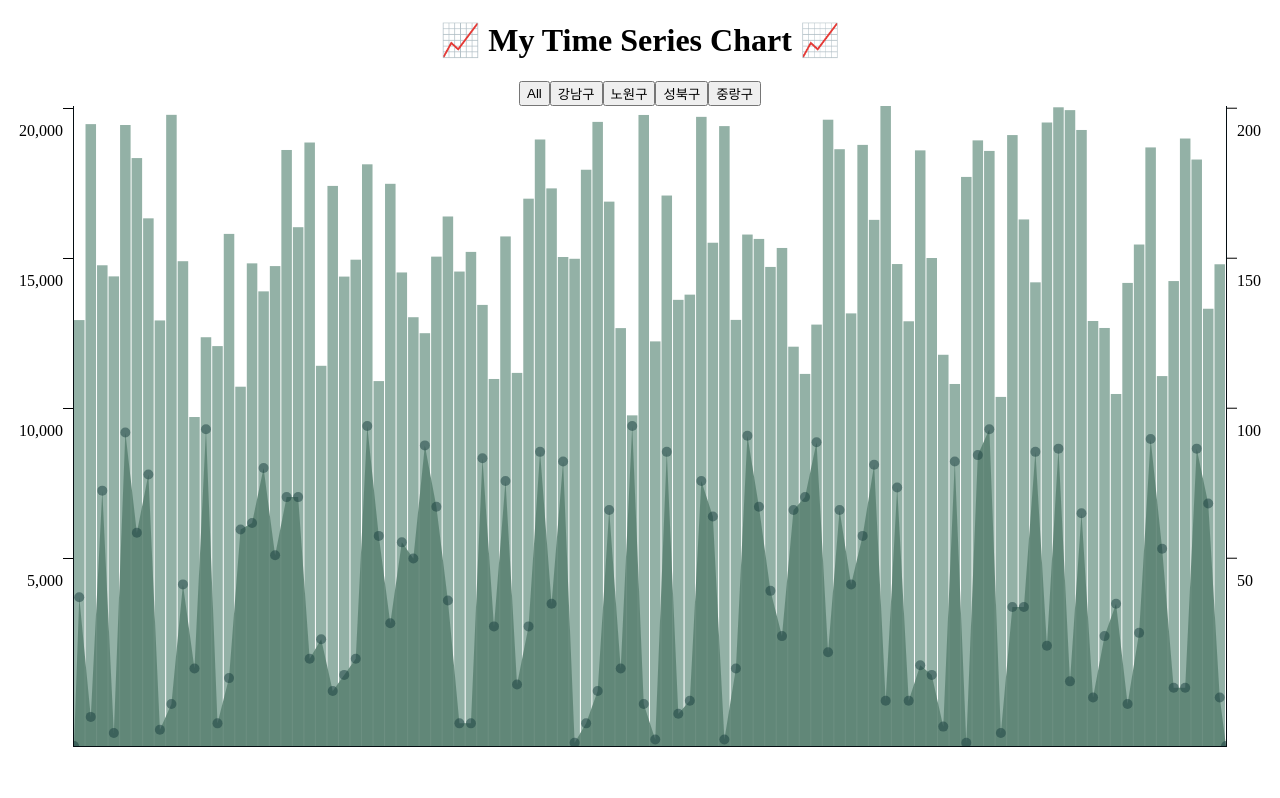
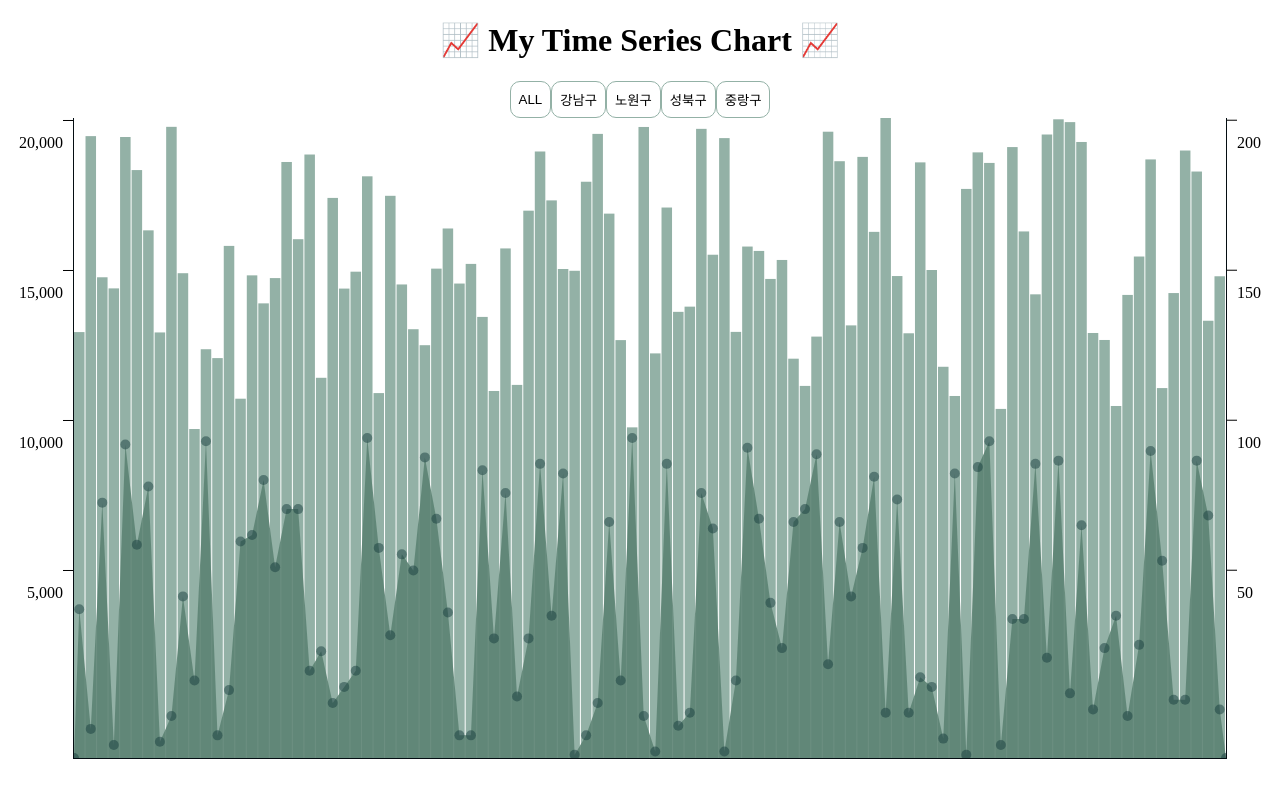
Before and after one commit to ramrami-B/timeserieschart, a Next.js app: page / in a window 1280 px wide. Built offline with nearby package versions, Linux system fonts and the light colour scheme.

Commit message:
Refactor: 버튼 컴포넌트화, 디자인

```diff
--- a/src/app/page.tsx
+++ b/src/app/page.tsx
@@ -1,6 +1,7 @@
 'use client';
 import AreaChart from '@/components/AreaChart';
 import BarChart from '@/components/BarChart';
+import ButtonWrap from '@/components/ButtonWrap';
 import YAxis from '@/components/YAxis';
 import { colors } from '@/constants/colors';
 import { useState } from 'react';
@@ -8,20 +9,10 @@ import { useState } from 'react';
 export default function Home() {
   const [filter, setFilter] = useState<string>('');
 
-  const handlerClickFilter = (region: string) => {
-    setFilter(region);
-  };
-
   return (
     <main className="main">
       <h1>📈 My Time Series Chart 📈</h1>
-      <div className="buttons">
-        <button onClick={() => handlerClickFilter('')}>All</button>
-        <button onClick={() => handlerClickFilter('강남구')}>강남구</button>
-        <button onClick={() => handlerClickFilter('노원구')}>노원구</button>
-        <button onClick={() => handlerClickFilter('성북구')}>성북구</button>
-        <button onClick={() => handlerClickFilter('중랑구')}>중랑구</button>
-      </div>
+      <ButtonWrap filter={filter} setFilter={setFilter} />
 
       <div className="graph">
         <YAxis isLeft={true} />
@@ -60,9 +51,6 @@ export default function Home() {
           border-bottom: 0.1px solid ${colors.black};
           border-right: 0.1px solid ${colors.black};
         }
-        .buttons {
-          display: flex;
-        }
       `}</style>
     </main>
   );
--- /dev/null
+++ b/src/components/ButtonWrap.tsx
@@ -0,0 +1,48 @@
+import { colors } from '@/constants/colors';
+
+interface ButtonWrapProps {
+  filter: string;
+  setFilter: any;
+}
+
+const ButtonWrap = ({ filter, setFilter }: ButtonWrapProps) => {
+  const handlerClickFilter = (region: string) => {
+    setFilter(region);
+  };
+
+  const regionList = ['ALL', '강남구', '노원구', '성북구', '중랑구'];
+
+  return (
+    <div className="buttons">
+      {regionList.map((region, idx) => (
+        <button
+          key={idx}
+          className={filter === region ? 'active' : 'inactive'}
+          onClick={() => handlerClickFilter(region)}
+        >
+          {region}
+        </button>
+      ))}
+      <style jsx>{`
+        .buttons {
+          display: flex;
+        }
+        .buttons button {
+          border-radius: 10px;
+          padding: 0.5rem;
+          border: solid 0.5px ${colors.light};
+          outline: none;
+        }
+        .active {
+          color: ${colors.black};
+          background: ${colors.light};
+        }
+        .inactive {
+          background: ${colors.white};
+        }
+      `}</style>
+    </div>
+  );
+};
+
+export default ButtonWrap;
```
